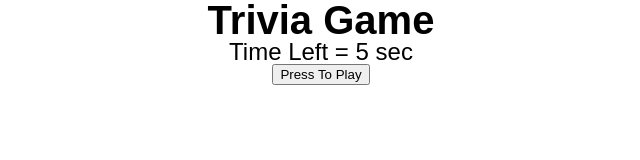
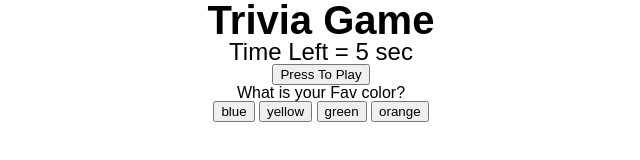
Before and after one commit to zaxblackdragon/TriviaGame, a plain HTML site: page index.html in a window 1280 px wide. Shown: the whole page, without its empty margins (319-959 px from the left). Drawn offline with nearby package versions, Linux system fonts and the light colour scheme.

Commit message:
hard coded the buttons and added the content through jquery

```diff
--- a/assests/javascript/app.js
+++ b/assests/javascript/app.js
@@ -21,13 +21,18 @@ $(document).ready(function () {
         var questions = [
             {
                 questionOne: "What is your Fav color?",
-                answers: ["blue", "yellow"],
+                answers: ["blue", "yellow", "green", "orange"],
                 correctAnswer: "yellow",
             }
         ];
 
-    // sets the timer disply to 20 sec
+    // sets the timer disply to 5 sec on load
     $("#display-timer").text("Time Left = " + countDown + " sec");
+    $("#questions").text(questions[0].questionOne);
+    $("#choiceA").append(questions[0].answers[0]);
+    $("#choiceB").append(questions[0].answers[1]);
+    $("#choiceC").append(questions[0].answers[2]);
+    $("#choiceD").append(questions[0].answers[3]);
     // sets the interval
     function timerInterval() {
         timer = setInterval(counter, 1000);
@@ -40,7 +45,6 @@ $(document).ready(function () {
     //counts down the timer
     function counter() {
         countDown--;
-        var choiceButton = $("<button>");
         $("#display-timer").text("Time Left = " + countDown + " sec");
         if (countDown <= 0) {
             clearInterval(timer);
@@ -53,13 +57,10 @@ $(document).ready(function () {
         // starts the countdown
         //  bug in the counter when clicked more than once
         $("#playGame").on('click', function(){
-
             $("#display-timer").empty();
             $("#display-timer").text("Time Remaining: " + countDown + " seconds");
-            $("#questions").text(questions[0].questionOne);
             timerInterval();
             counter();
-
         });
 
 
--- a/index.html
+++ b/index.html
@@ -19,6 +19,10 @@
         <div id="container">
             <div id="questions"></div>
             <div id="choices">
+                <button id="choiceA"></button>
+                <button id="choiceB"></button>
+                <button id="choiceC"></button>
+                <button id="choiceD"></button>
             </div>
         </div>
     </div>
```
